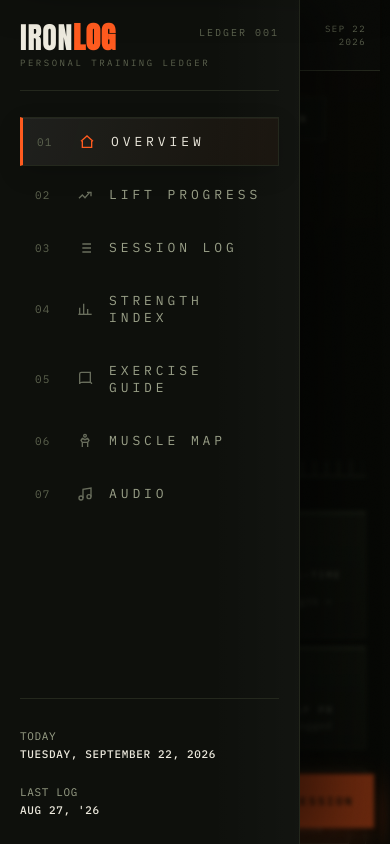
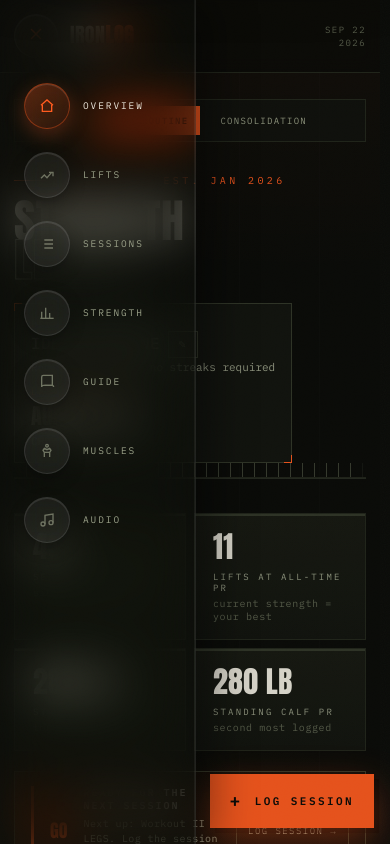
Before and after one commit to brycengrose/ironlog, a plain HTML site: page index.html in a window 390 px wide. Both pictures are taken after a click on the button "Menu". Shown: the top 844 px of the page. Drawn offline with Linux system fonts and the light colour scheme.

Commit message:
Mobile nav: circular glass menu button that drops glassy tab drawer over full-width content

```diff
--- a/index.html
+++ b/index.html
@@ -85,6 +85,7 @@ nav{flex:1;margin-top:26px;display:flex;flex-direction:column;gap:4px}
 .nav-item{display:flex;align-items:center;gap:14px;padding:13px 12px;text-align:left;border:1px solid transparent;
   font-size:12px;letter-spacing:.30em;text-transform:uppercase;color:var(--ink-dim);
   transition:all .18s ease}
+.nav-circle{display:inline-flex;align-items:center;justify-content:center;flex:none}
 .nav-item svg{flex:none;opacity:.65}
 .nav-item.is-active svg{opacity:1;color:var(--accent)}
 .nav-item .idx{font-size:10px;color:var(--ink-faint);letter-spacing:.1em;min-width:20px}
@@ -722,18 +723,6 @@ table.tbl{width:100%;border-collapse:collapse;font-size:11.5px}
 
 .mobile-head{display:none}
 
-.drawer-scrim{position:fixed;inset:0;z-index:48;background:rgba(4,5,3,.6);backdrop-filter:blur(2px);-webkit-backdrop-filter:blur(2px);
-  opacity:0;pointer-events:none;transition:opacity .28s ease}
-.drawer-scrim.is-on{opacity:1;pointer-events:auto}
-
-.mh-menu{display:none;width:42px;height:42px;flex:none;border:1px solid var(--line2);background:var(--panel);
-  flex-direction:column;align-items:center;justify-content:center;gap:4px;position:relative;transition:border-color .15s,background .15s}
-.mh-menu:hover{border-color:var(--accent)}
-.mh-menu span{width:16px;height:2px;background:var(--ink);display:block;transition:transform .25s cubic-bezier(.2,.8,.2,1),opacity .2s}
-.mh-menu.is-open span:nth-child(1){transform:translateY(6px) rotate(45deg)}
-.mh-menu.is-open span:nth-child(2){opacity:0}
-.mh-menu.is-open span:nth-child(3){transform:translateY(-6px) rotate(-45deg)}
-
 /* ——— polish: consistency & motion ——— */
 :focus-visible{outline:2px solid var(--accent);outline-offset:2px}
 ::selection{background:var(--accent);color:#0b0c09;text-shadow:none}
@@ -762,16 +751,28 @@ input{transition:background .15s,border-color .15s,color .15s}
   .mobile-head{background:rgba(11,12,9,.99)}
 }
 
+.drawer-scrim{display:none}
+
 @media (max-width:1080px){
   .stats{grid-template-columns:repeat(2,1fr)}
   .ghost{font-size:150px;right:-40px}
 }
 @media (max-width:860px){
   .wrap{grid-template-columns:1fr}
-  .stage{padding:0 18px calc(120px + env(safe-area-inset-bottom))}
+  .program-switch{flex-wrap:wrap;width:auto;max-width:100%}
+  .stage{padding:0 18px calc(120px + env(safe-area-inset-bottom));overflow-x:clip}
   .mobile-head{display:flex;align-items:center;justify-content:space-between;position:sticky;top:0;z-index:50;
-    background:rgba(11,12,9,.94);backdrop-filter:blur(8px);-webkit-backdrop-filter:blur(8px);border-bottom:1px solid var(--line);padding:calc(14px + env(safe-area-inset-top)) 18px 14px;gap:12px}
-  .mh-menu{display:flex}
+    background:rgba(11,12,9,.72);backdrop-filter:blur(8px);-webkit-backdrop-filter:blur(8px);border-bottom:1px solid var(--line);
+    padding:calc(14px + env(safe-area-inset-top)) 18px 14px;gap:12px}
+  #mhMenu{display:flex;align-items:center;justify-content:center;width:44px;height:44px;border-radius:50%;flex:none;cursor:pointer;
+    background:rgba(255,255,255,.06);backdrop-filter:blur(16px) saturate(1.6);-webkit-backdrop-filter:blur(16px) saturate(1.6);
+    border:1px solid rgba(255,255,255,.10);color:var(--ink-dim);
+    box-shadow:inset 0 1px 0 rgba(255,255,255,.10),0 6px 16px rgba(0,0,0,.30);
+    transition:all .15s ease}
+  #mhMenu .burger-x{display:none}
+  #mhMenu.is-open .burger{display:none}
+  #mhMenu.is-open .burger-x{display:block}
+  #mhMenu.is-open{color:var(--accent)}
   .fab{right:16px;bottom:calc(16px + env(safe-area-inset-bottom));padding:17px 19px;box-shadow:0 14px 38px rgba(255,91,31,.4),5px 5px 0 rgba(0,0,0,.4)}
   .mobile-head .brand-inline{font-family:var(--font-display);font-size:20px;letter-spacing:.02em;line-height:1}
   .mobile-head .brand-inline b{color:var(--accent)}
@@ -780,27 +781,43 @@ input{transition:background .15s,border-color .15s,color .15s}
   .mobile-head .mh-date{font-size:9px;color:var(--ink-faint);letter-spacing:.16em;text-transform:uppercase;text-align:right;line-height:1.5}
   .mobile-head .mh-brand{flex:1}
 
-  .rail{position:fixed;left:0;top:0;bottom:0;z-index:60;height:100vh;width:min(300px,84vw);
-    transform:translateX(-105%);transition:transform .34s cubic-bezier(.2,.8,.2,1);display:flex;flex-direction:column;
-    padding:calc(24px + env(safe-area-inset-top)) 20px calc(24px + env(safe-area-inset-bottom));
-    background:linear-gradient(270deg, rgba(255,255,255,.02), transparent 30%), var(--bg2);
-    border-right:1px solid var(--line);box-shadow:24px 0 60px rgba(0,0,0,.5);overflow-y:auto}
+  .rail{position:fixed;left:0;top:0;height:100dvh;width:auto;min-width:196px;
+    display:flex;flex-direction:column;align-items:stretch;justify-content:flex-start;
+    transform:translateX(-100%);
+    padding:calc(76px + env(safe-area-inset-top)) 14px calc(20px + env(safe-area-inset-bottom));
+    background:rgba(14,16,11,.55);backdrop-filter:blur(24px) saturate(1.7);-webkit-backdrop-filter:blur(24px) saturate(1.7);
+    border-right:1px solid rgba(255,255,255,.08);
+    box-shadow:inset -1px 0 0 rgba(255,255,255,.05), 16px 0 40px rgba(0,0,0,.40);
+    transition:transform .28s cubic-bezier(.2,.75,.25,1);
+    z-index:55}
   .rail.is-open{transform:translateX(0)}
-  .drawer-scrim{display:block}
-  .rail #railNav{flex:1}
-  .rail .nav-item{padding:15px 14px;font-size:13px;gap:16px}
-  .rail .nav-item .idx{min-width:26px;font-size:11px}
-  .rail-foot{margin-top:14px;padding-top:16px}
-  .rail.is-open #railNav .nav-item{animation:drawerIn .3s cubic-bezier(.2,.8,.2,1) both}
-.rail.is-open #railNav .nav-item:nth-child(1){animation-delay:.05s}
-.rail.is-open #railNav .nav-item:nth-child(2){animation-delay:.08s}
-.rail.is-open #railNav .nav-item:nth-child(3){animation-delay:.11s}
-.rail.is-open #railNav .nav-item:nth-child(4){animation-delay:.14s}
-.rail.is-open #railNav .nav-item:nth-child(5){animation-delay:.17s}
-.rail.is-open #railNav .nav-item:nth-child(6){animation-delay:.20s}
-.rail.is-open #railNav .nav-item:nth-child(7){animation-delay:.23s}
-@keyframes drawerIn{from{opacity:0;transform:translateX(-14px)}to{opacity:1;transform:none}}
-.toast{right:14px;bottom:calc(78px + env(safe-area-inset-bottom));left:14px;max-width:none;text-align:center}
+  .rail .brand{display:none}
+  .rail .rail-foot{display:none}
+  .rail #railNav{flex:0;width:100%;margin-top:0;gap:9px;align-items:stretch;justify-content:flex-start}
+  .rail .nav-item{flex-direction:row;align-items:center;justify-content:flex-start;gap:13px;padding:7px 10px;text-align:left;
+    border:0;background:none;border-radius:16px}
+  .rail .nav-item .idx{display:none}
+  .rail .nav-circle{width:46px;height:46px;border-radius:50%;display:flex;align-items:center;justify-content:center;flex:none;
+    background:rgba(255,255,255,.06);backdrop-filter:blur(16px) saturate(1.6);-webkit-backdrop-filter:blur(16px) saturate(1.6);
+    border:1px solid rgba(255,255,255,.10);
+    box-shadow:inset 0 1px 0 rgba(255,255,255,.10), 0 6px 16px rgba(0,0,0,.30);
+    transition:all .15s ease}
+  .rail .nav-item:hover{color:var(--ink);border:0}
+  .rail .nav-item:hover .nav-circle{background:rgba(255,255,255,.11);border-color:rgba(255,255,255,.18)}
+  .rail .nav-item.is-active{color:var(--ink);border:0;padding:7px 10px;box-shadow:none}
+  .rail .nav-item.is-active .nav-circle{background:linear-gradient(135deg,rgba(255,91,31,.32),rgba(255,91,31,.10));border-color:rgba(255,91,31,.38);
+    box-shadow:inset 0 1px 0 rgba(255,255,255,.12), 0 6px 20px rgba(255,91,31,.28)}
+  .rail .nav-item.is-active svg{color:var(--accent);opacity:1}
+  .rail .nav-item .lbl{display:block;font-size:9.5px;letter-spacing:.2em;text-transform:uppercase;color:var(--ink-dim);line-height:1;white-space:nowrap}
+  .rail .nav-item.is-active .lbl{color:var(--ink)}
+  .drawer-scrim{position:fixed;inset:0;z-index:54;display:block;background:rgba(0,0,0,.10);
+    opacity:0;visibility:hidden;transition:opacity .25s ease,visibility .25s}
+  .drawer-scrim.is-open{opacity:1;visibility:visible}
+  @supports not (backdrop-filter:blur(1px)){
+    .rail{background:rgba(11,12,9,.98)}
+    .rail .nav-circle{background:rgba(22,24,18,.92)}
+  }
+  .toast{right:14px;bottom:calc(78px + env(safe-area-inset-bottom));left:14px;max-width:none;text-align:center}
   .guide-controls{margin-top:24px;padding:11px}
   .guide-filter-row{flex-wrap:nowrap;overflow-x:auto;padding-bottom:2px;scrollbar-width:none}
   .guide-filter-row::-webkit-scrollbar{display:none}
@@ -872,8 +889,9 @@ input{transition:background .15s,border-color .15s,color .15s}
 </div>
 
 <div class="mobile-head">
-  <button class="mh-menu" id="mhMenu" aria-label="Open menu" aria-expanded="false">
-    <span></span><span></span><span></span>
+  <button id="mhMenu" aria-label="Menu">
+    <span class="burger"><svg width="18" height="18" viewBox="0 0 24 24" fill="none" stroke="currentColor" stroke-width="2" stroke-linecap="round"><path d="M4 7h16M4 12h16M4 17h16"/></svg></span>
+    <span class="burger-x"><svg width="18" height="18" viewBox="0 0 24 24" fill="none" stroke="currentColor" stroke-width="2" stroke-linecap="round"><path d="M6 6l12 12M18 6L6 18"/></svg></span>
   </button>
   <div class="mh-brand">
     <div class="brand-inline">IRON<b>LOG</b></div>
@@ -881,8 +899,6 @@ input{transition:background .15s,border-color .15s,color .15s}
   </div>
   <div class="mh-date" id="mhDate"></div>
 </div>
-
-<div class="drawer-scrim" id="drawerScrim" aria-hidden="true"></div>
 
 <div class="wrap">
   <aside class="rail">
@@ -892,19 +908,21 @@ input{transition:background .15s,border-color .15s,color .15s}
       <div class="num">LEDGER 001</div>
     </div>
     <nav id="railNav">
-      <button class="nav-item is-active" data-view="overview"><span class="idx">01</span><svg width="16" height="16" viewBox="0 0 24 24" fill="none" stroke="currentColor" stroke-width="2"><path d="M3 11l9-8 9 8"/><path d="M5 10v10h14V10"/></svg>Overview</button>
-      <button class="nav-item" data-view="lifts"><span class="idx">02</span><svg width="16" height="16" viewBox="0 0 24 24" fill="none" stroke="currentColor" stroke-width="2"><path d="M3 17l5-5 4 4 7-8"/><path d="M15 8h6v6"/></svg>Lift Progress</button>
-      <button class="nav-item" data-view="sessions"><span class="idx">03</span><svg width="16" height="16" viewBox="0 0 24 24" fill="none" stroke="currentColor" stroke-width="2"><path d="M8 6h13M8 12h13M8 18h13"/><path d="M3 6h.01M3 12h.01M3 18h.01"/></svg>Session Log</button>
-      <button class="nav-item" data-view="strength"><span class="idx">04</span><svg width="16" height="16" viewBox="0 0 24 24" fill="none" stroke="currentColor" stroke-width="2"><path d="M4 20V10"/><path d="M10 20V4"/><path d="M16 20v-8"/><path d="M22 20H2"/></svg>Strength Index</button>
-      <button class="nav-item" data-view="guide"><span class="idx">05</span><svg width="16" height="16" viewBox="0 0 24 24" fill="none" stroke="currentColor" stroke-width="2"><path d="M4 19.5A2.5 2.5 0 0 1 6.5 17H20V2H6.5A2.5 2.5 0 0 0 4 4.5v15z"/><path d="M22 19.5A2.5 2.5 0 0 0 19.5 17H8"/></svg>Exercise Guide</button>
-      <button class="nav-item" data-view="muscles"><span class="idx">06</span><svg width="16" height="16" viewBox="0 0 24 24" fill="none" stroke="currentColor" stroke-width="2"><circle cx="12" cy="4" r="2"/><path d="M8 21v-7l-2-3 2-3 4 2 4-2 2 3-2 3v7"/><path d="M8 14h8"/></svg>Muscle Map</button>
-      <button class="nav-item" data-view="audio"><span class="idx">07</span><svg width="16" height="16" viewBox="0 0 24 24" fill="none" stroke="currentColor" stroke-width="2"><path d="M9 18V5l12-2v13"/><circle cx="6" cy="18" r="3"/><circle cx="18" cy="16" r="3"/></svg>Audio</button>
+      <button class="nav-item is-active" data-view="overview"><span class="idx">01</span><span class="nav-circle"><svg width="16" height="16" viewBox="0 0 24 24" fill="none" stroke="currentColor" stroke-width="2"><path d="M3 11l9-8 9 8"/><path d="M5 10v10h14V10"/></svg></span><span class="lbl">Overview</span></button>
+      <button class="nav-item" data-view="lifts"><span class="idx">02</span><span class="nav-circle"><svg width="16" height="16" viewBox="0 0 24 24" fill="none" stroke="currentColor" stroke-width="2"><path d="M3 17l5-5 4 4 7-8"/><path d="M15 8h6v6"/></svg></span><span class="lbl">Lifts</span></button>
+      <button class="nav-item" data-view="sessions"><span class="idx">03</span><span class="nav-circle"><svg width="16" height="16" viewBox="0 0 24 24" fill="none" stroke="currentColor" stroke-width="2"><path d="M8 6h13M8 12h13M8 18h13"/><path d="M3 6h.01M3 12h.01M3 18h.01"/></svg></span><span class="lbl">Sessions</span></button>
+      <button class="nav-item" data-view="strength"><span class="idx">04</span><span class="nav-circle"><svg width="16" height="16" viewBox="0 0 24 24" fill="none" stroke="currentColor" stroke-width="2"><path d="M4 20V10"/><path d="M10 20V4"/><path d="M16 20v-8"/><path d="M22 20H2"/></svg></span><span class="lbl">Strength</span></button>
+      <button class="nav-item" data-view="guide"><span class="idx">05</span><span class="nav-circle"><svg width="16" height="16" viewBox="0 0 24 24" fill="none" stroke="currentColor" stroke-width="2"><path d="M4 19.5A2.5 2.5 0 0 1 6.5 17H20V2H6.5A2.5 2.5 0 0 0 4 4.5v15z"/><path d="M22 19.5A2.5 2.5 0 0 0 19.5 17H8"/></svg></span><span class="lbl">Guide</span></button>
+      <button class="nav-item" data-view="muscles"><span class="idx">06</span><span class="nav-circle"><svg width="16" height="16" viewBox="0 0 24 24" fill="none" stroke="currentColor" stroke-width="2"><circle cx="12" cy="4" r="2"/><path d="M8 21v-7l-2-3 2-3 4 2 4-2 2 3-2 3v7"/><path d="M8 14h8"/></svg></span><span class="lbl">Muscles</span></button>
+      <button class="nav-item" data-view="audio"><span class="idx">07</span><span class="nav-circle"><svg width="16" height="16" viewBox="0 0 24 24" fill="none" stroke="currentColor" stroke-width="2"><path d="M9 18V5l12-2v13"/><circle cx="6" cy="18" r="3"/><circle cx="18" cy="16" r="3"/></svg></span><span class="lbl">Audio</span></button>
     </nav>
     <div class="rail-foot">
       <div class="rail-name" id="railName"></div>
       <div class="rail-date" id="railDate"></div>
     </div>
   </aside>
+
+  <div id="drawerScrim" class="drawer-scrim"></div>
 
   <main class="stage">
     <div class="program-switch" id="programSwitch" aria-label="Training program">
@@ -3237,31 +3255,6 @@ function goView(name){
 
 function renderAll(){ renderOverview(); renderLifts(); renderSessions(); updateMeta(); renderName(); renderStrength(); renderAudio(); }
 
-function openDrawer(){
-  var rail = qs(".rail");
-  if(!rail) return;
-  rail.classList.add("is-open");
-  var scrim = qs("#drawerScrim");
-  if(scrim) scrim.classList.add("is-on");
-  var menu = qs("#mhMenu");
-  if(menu){ menu.classList.add("is-open"); menu.setAttribute("aria-expanded","true"); }
-  document.body.style.overflow = "hidden";
-}
-function closeDrawer(){
-  var rail = qs(".rail");
-  if(rail) rail.classList.remove("is-open");
-  var scrim = qs("#drawerScrim");
-  if(scrim) scrim.classList.remove("is-on");
-  var menu = qs("#mhMenu");
-  if(menu){ menu.classList.remove("is-open"); menu.setAttribute("aria-expanded","false"); }
-  if(!qs(".modal.is-open")) document.body.style.overflow = "";
-}
-function toggleDrawer(){
-  var rail = qs(".rail");
-  if(rail && rail.classList.contains("is-open")) closeDrawer();
-  else openDrawer();
-}
-
 function renderName(){
   var n = state.name||"";
   qs("#railName").innerHTML = n? "TRACKING<br><b>"+esc(n)+"</b>" : "";
@@ -3837,11 +3830,13 @@ function bindGlobal(){
   qsa(".nav-item").forEach(function(b){
     b.addEventListener("click", function(){ goView(b.getAttribute("data-view")); closeDrawer(); });
   });
-  var mhMenu = qs("#mhMenu");
-  if(mhMenu) mhMenu.addEventListener("click", function(){ toggleDrawer(); });
-  var drawerScrim = qs("#drawerScrim");
+  var mhMenuBtn = qs("#mhMenu"), drawerScrim = qs("#drawerScrim"), railEl = qs(".rail");
+  function openDrawer(){ if(railEl && drawerScrim){ railEl.classList.add("is-open"); drawerScrim.classList.add("is-open"); if(mhMenuBtn) mhMenuBtn.classList.add("is-open"); } }
+  function closeDrawer(){ if(railEl && drawerScrim){ railEl.classList.remove("is-open"); drawerScrim.classList.remove("is-open"); if(mhMenuBtn) mhMenuBtn.classList.remove("is-open"); } }
+  function toggleDrawer(){ (railEl && railEl.classList.contains("is-open")) ? closeDrawer() : openDrawer(); }
+  if(mhMenuBtn) mhMenuBtn.addEventListener("click", function(e){ e.stopPropagation(); toggleDrawer(); });
   if(drawerScrim) drawerScrim.addEventListener("click", closeDrawer);
-  document.addEventListener("keydown", function(e){ if(e.key==="Escape") closeDrawer(); });
+  document.addEventListener("keydown", function(e){ if(e.key === "Escape") closeDrawer(); });
   qs("#fab").addEventListener("click", function(){ openLogModal(); });
 
   qsa("[data-program]", qs("#programSwitch")).forEach(function(b){
--- a/sw.js
+++ b/sw.js
@@ -1,4 +1,4 @@
-var CACHE = "ironlog-v25";
+var CACHE = "ironlog-v26";
 var ASSETS = [
   "./",
   "./index.html",
```
